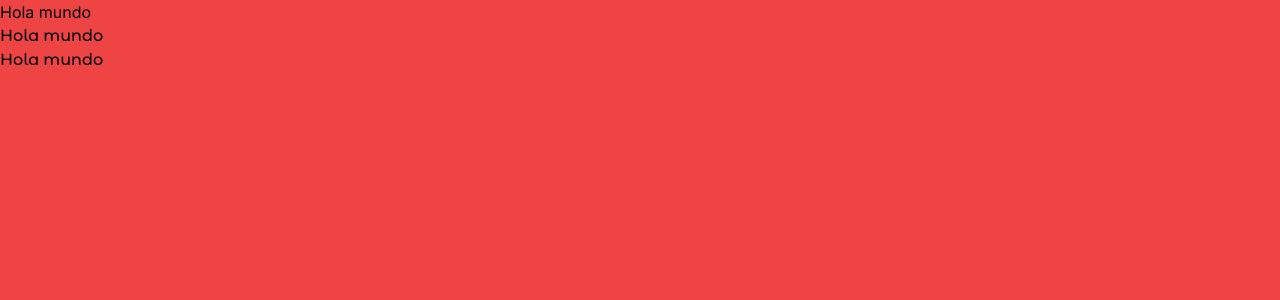
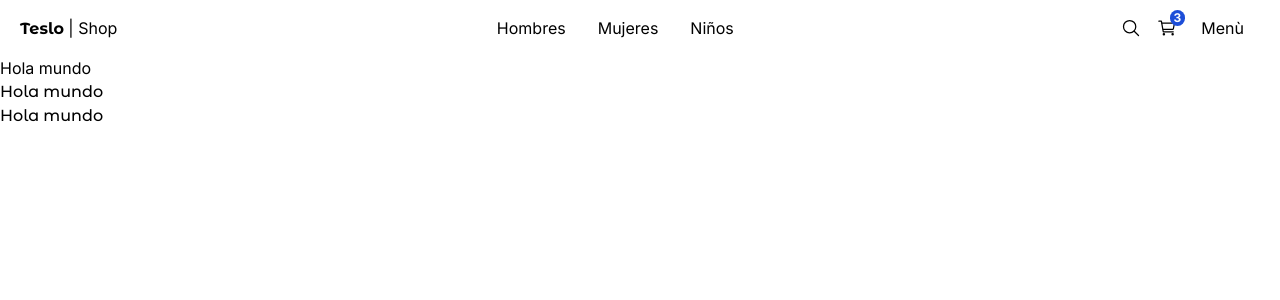
Before and after one commit to UrielQuiroz/teslo-shop, a Next.js app: page / in a window 1280 px wide. Shown: the top 300 px of the page. Built offline with nearby package versions, Linux system fonts and the light colour scheme.

Commit message:
TopMenu y react icons

```diff
--- a/package.json
+++ b/package.json
@@ -11,7 +11,8 @@
   "dependencies": {
     "next": "15.4.4",
     "react": "19.1.0",
-    "react-dom": "19.1.0"
+    "react-dom": "19.1.0",
+    "react-icons": "^5.5.0"
   },
   "devDependencies": {
     "@eslint/eslintrc": "^3",
--- a/src/app/(shop)/layout.tsx
+++ b/src/app/(shop)/layout.tsx
@@ -1,3 +1,4 @@
+import { TopMenu } from "@/components";
 
 export default function ShopLayout({
  children
@@ -5,7 +6,8 @@
  children: React.ReactNode;
 }) {
   return (
-    <main className="min-h-screen bg-red-500">
+    <main className="min-h-screen">
+      <TopMenu/>
         {children}
     </main>
   );
--- /dev/null
+++ b/src/components/index.ts
@@ -0,0 +1 @@
+export * from './ui/top-menu/TopMenu'
--- /dev/null
+++ b/src/components/ui/top-menu/TopMenu.tsx
@@ -0,0 +1,44 @@
+import { titleFont } from '@/config/fonts'
+import Link from 'next/link'
+import React from 'react'
+import { IoCartOutline, IoSearchOutline } from 'react-icons/io5'
+
+export const TopMenu = () => {
+  return (
+    <nav className='flex px-5 justify-between items-center w-full'>
+        {/* LOGO */}
+        <div>
+            <Link
+                href="/">
+                    <span className={`${titleFont.className} antialiased font-bold`}>Teslo</span>
+                    <span> | Shop</span>
+            </Link>
+        </div>
+
+        {/* CENTER MENU */}
+        <div className='hidden sm:block'>
+            <Link href="/category/men" className='m-2 p-2 rounded-md transition-all hover:bg-gray-100'>Hombres</Link>
+            <Link href="/category/women" className='m-2 p-2 rounded-md transition-all hover:bg-gray-100'>Mujeres</Link>
+            <Link href="/category/kid" className='m-2 p-2 rounded-md transition-all hover:bg-gray-100'>Niños</Link>
+        </div>
+
+        {/* SEARCH, CAR, MENU */}
+        <div className='flex items-center'>
+            <Link href="/search" className='mx-2'>
+                <IoSearchOutline className='h-5 w-5'/>
+            </Link>
+            <Link href="/cart" className='mx-2'>
+                <div className='relative'>
+                    <span className='absolute text-xs px-1 rounded-full font-bold -top-2 -right-2 bg-blue-700 text-white'>
+                        3
+                    </span>
+                    <IoCartOutline className='h-5 w-5'/>
+                </div>
+            </Link>
+            <button className='m-2 p-2 rounded-md transition-all hover:bg-gray-100'>
+                Menù
+            </button>
+        </div>
+    </nav>
+  )
+}
```
Also changed, not shown: 1 other file (tests, documents, lock files or other folders).
